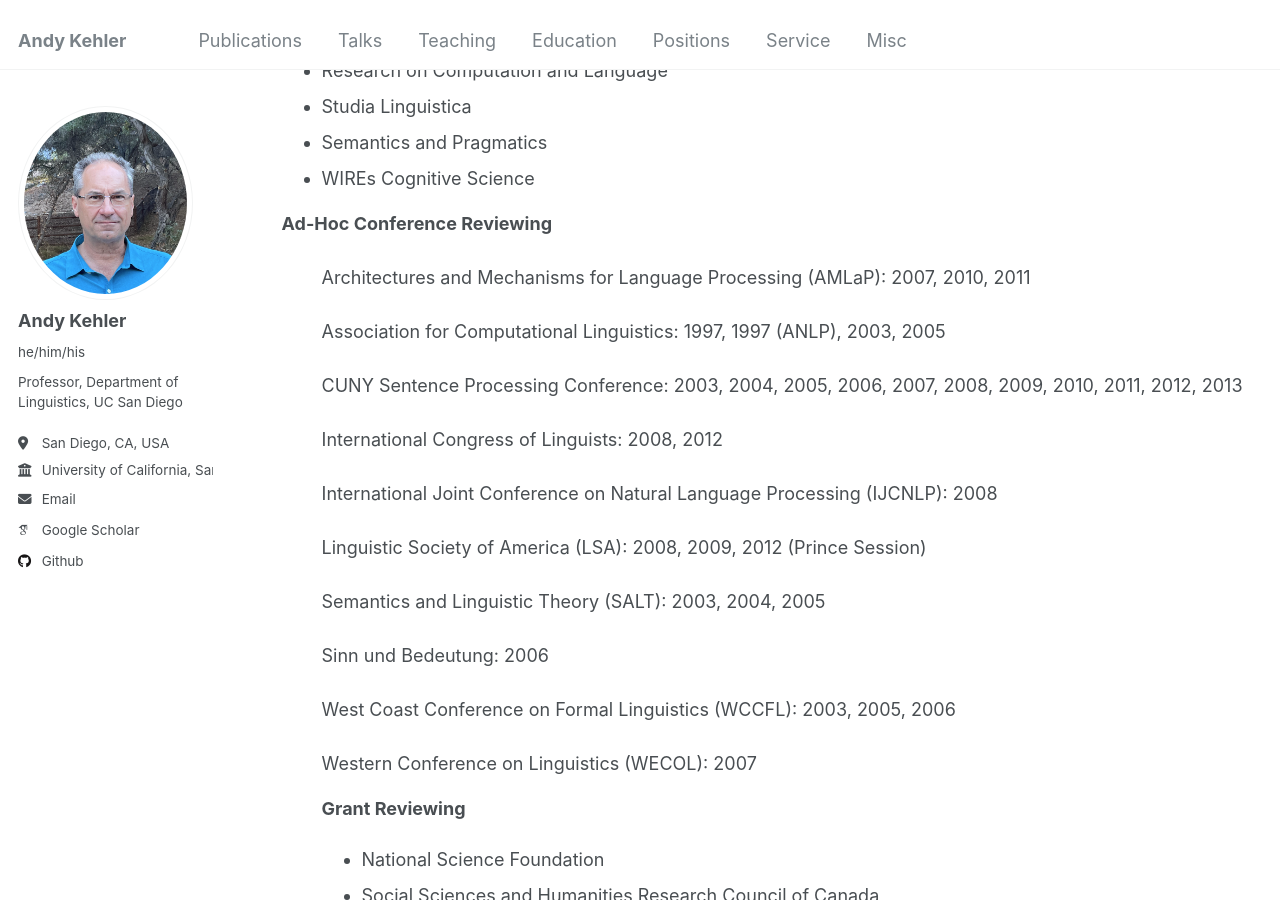
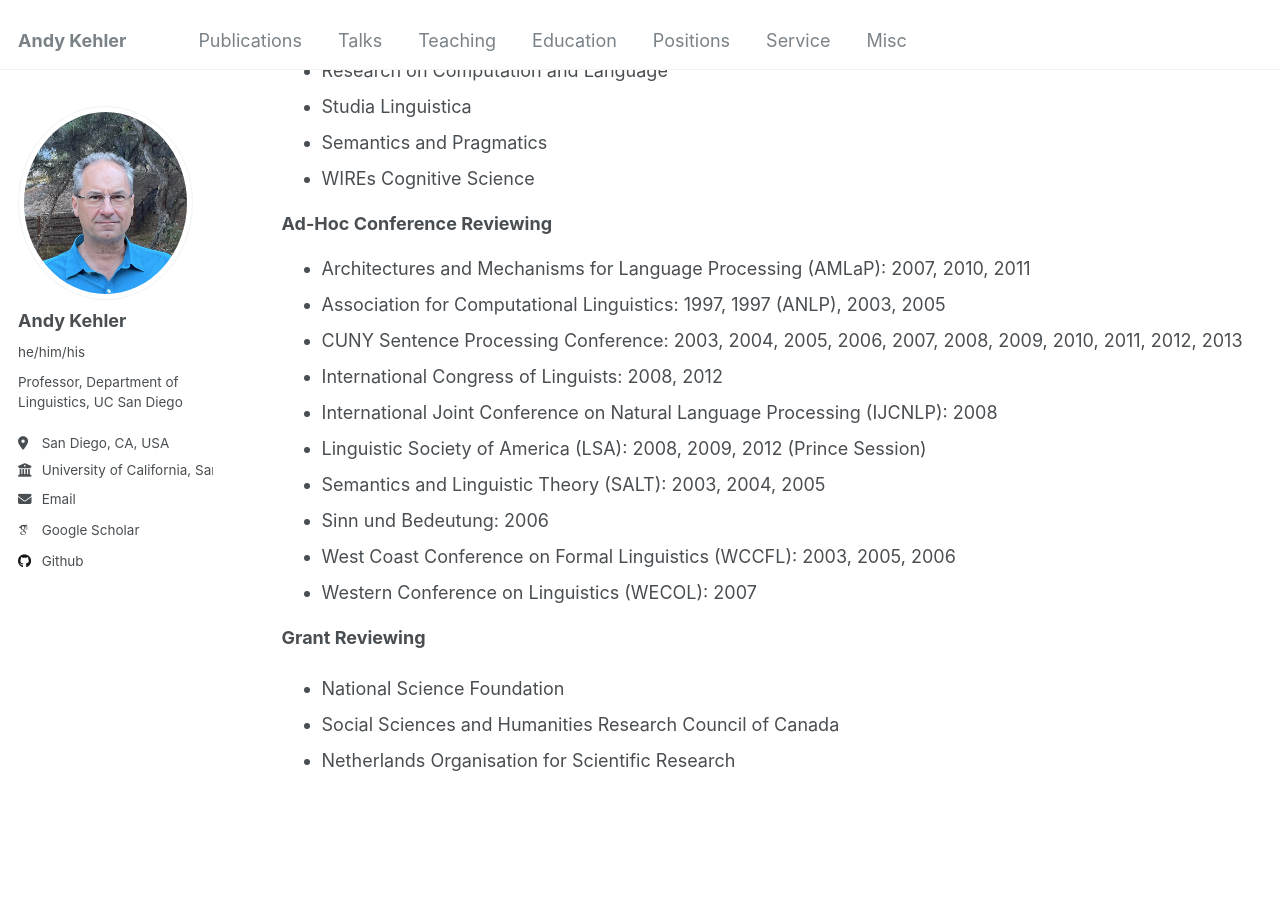
Before and after one commit to akehler/akehler.github.io, a Jekyll site: the page built from _pages/service.html, in a window 1280 px wide and 900 px high, scrolled down 3266 px. Built offline with Jekyll 4.4.1, drawn with Linux system fonts in a browser that asks for light colours; some web fonts are replaced.

Commit message:
Update service.html

```diff
--- a/_pages/service.html
+++ b/_pages/service.html
@@ -323,49 +323,49 @@ WIREs Cognitive Science
 </li>
 </ul>
 
-<DT><STRONG>Ad-Hoc Conference Reviewing</STRONG>
-<DD><code> </code>
+<STRONG>Ad-Hoc Conference Reviewing</STRONG>
 
-<br>Architectures and Mechanisms for Language Processing
+<ul>
+  <li>
+Architectures and Mechanisms for Language Processing
 (AMLaP): 2007, 2010, 2011
-<br>
-
-<BR>
-Association for Computational Linguistics: 1997, 1997 (ANLP), 2003, 2005
-<br>
-
-<BR>
-CUNY Sentence Processing Conference: 2003, 2004, 2005, 2006, 2007, 2008, 2009, 2010, 2011, 2012, 2013
-<br>
-
-  <br>
-International Congress of Linguists: 2008, 2012
-<br>
+  </li><li>
 
 
-<br>
+Association for Computational Linguistics: 1997, 1997 (ANLP), 2003, 2005
+  </li><li>
+
+
+CUNY Sentence Processing Conference: 2003, 2004, 2005, 2006, 2007, 2008, 2009, 2010, 2011, 2012, 2013
+  </li><li>
+
+
+International Congress of Linguists: 2008, 2012
+  </li><li>
+
+
 International Joint Conference on Natural Language Processing (IJCNLP): 2008
-<BR>
+  </li><li>
 
-  <br>
 Linguistic Society of America (LSA): 2008, 2009, 2012 (Prince Session)
-<BR>
+  </li><li>
 
-<BR>
+
 Semantics and Linguistic Theory (SALT): 2003, 2004, 2005
-<BR>
+  </li><li>
 
-<br>
+
 Sinn und Bedeutung: 2006
-<BR>
+  </li><li>
 
-<BR>
+
 West Coast Conference on Formal Linguistics (WCCFL): 2003, 2005, 2006
-<BR>
+  </li><li>
 
-<BR>
+
 Western Conference on Linguistics (WECOL): 2007
-<BR>
+  </li>
+</ul>
 <p>
 
 <STRONG>Grant Reviewing</STRONG>
```
